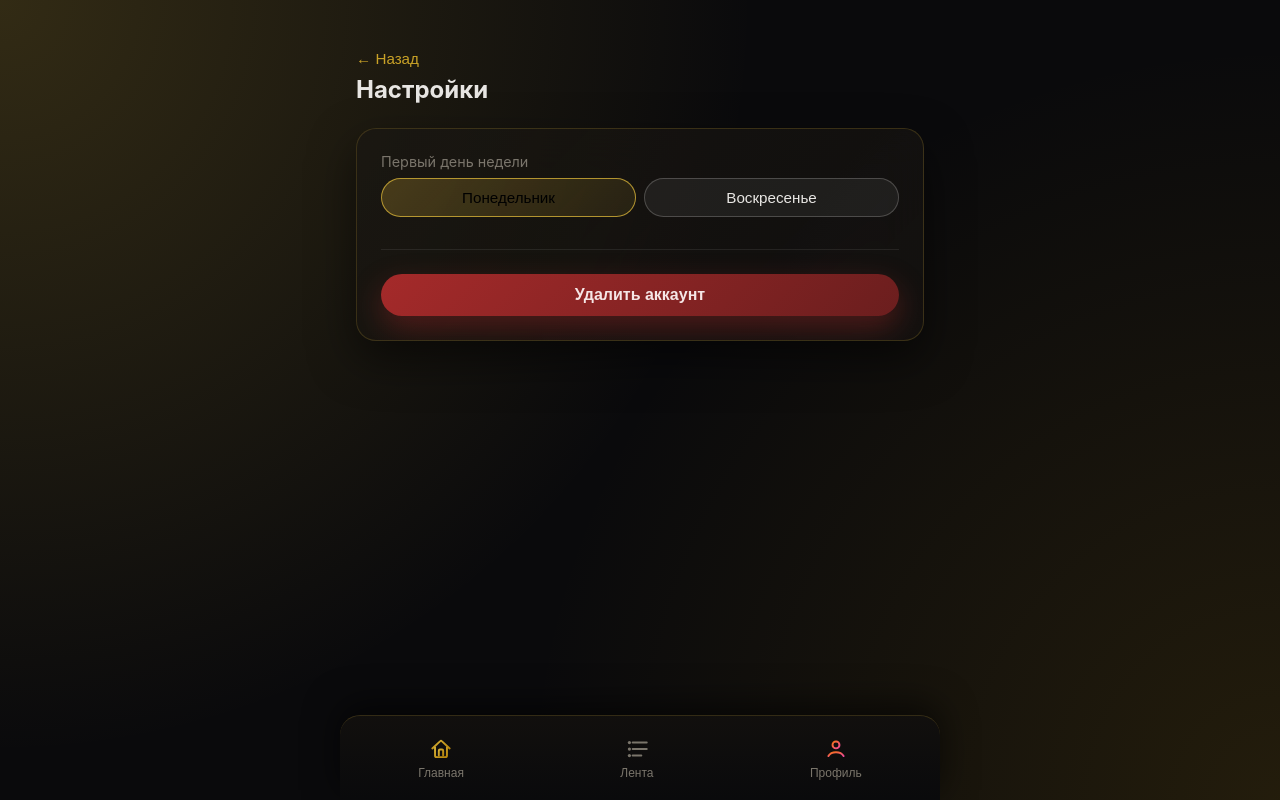
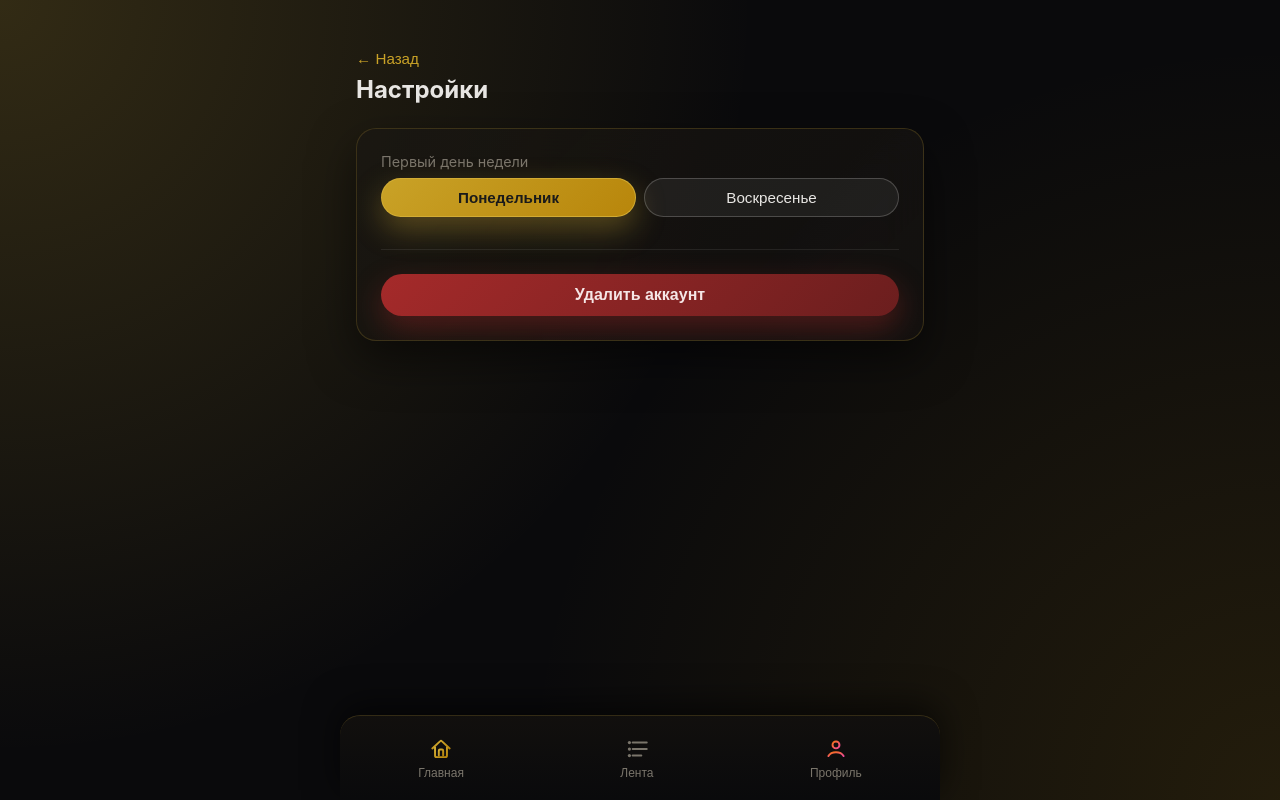
Before and after one commit to Roman3340/WeHabit, a React (Vite) app in the folder frontend/: page /profile/settings in a window 1280 px wide. Built offline with nearby package versions, Linux system fonts and the light colour scheme; no server answers.

Commit message:
change button styles

```diff
--- a/frontend/src/pages/SettingsPage.css
+++ b/frontend/src/pages/SettingsPage.css
@@ -39,9 +39,11 @@
 }
 
 .settings-option.active {
-  border-color: rgba(212, 175, 55, 0.8);
-  background: linear-gradient(135deg, rgba(212, 175, 55, 0.25), rgba(212, 175, 55, 0.1));
-  color: #000000;
+  border-color: rgba(212, 175, 55, 0.9);
+  background: linear-gradient(135deg, #c9a227, #b8860b);
+  color: #1a1a1a;
+  box-shadow: 0 12px 30px rgba(212, 175, 55, 0.35);
+  font-weight: 600;
 }
 
 .settings-select {
```
Also changed, not shown: 1 other file (tests, documents, lock files or other folders).
